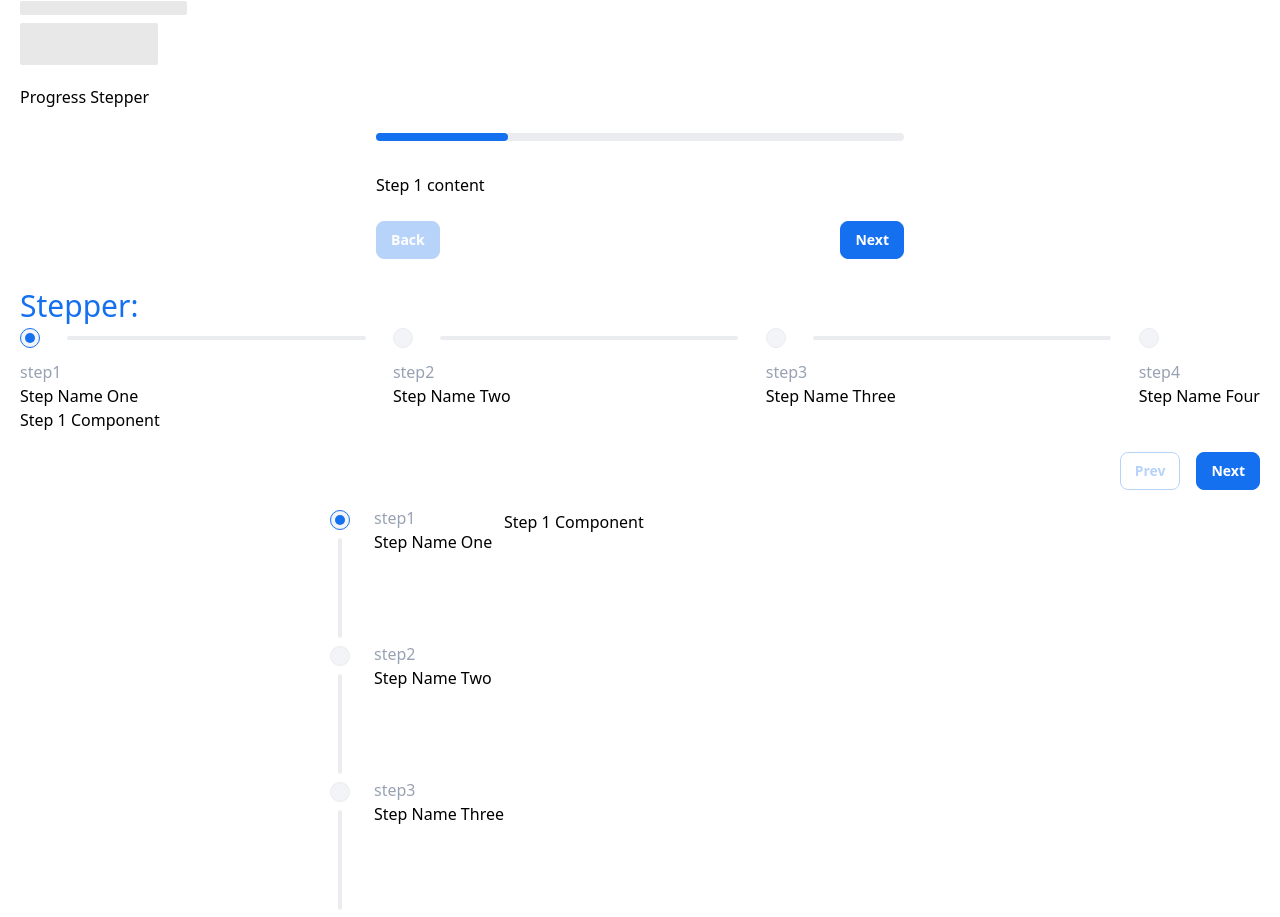
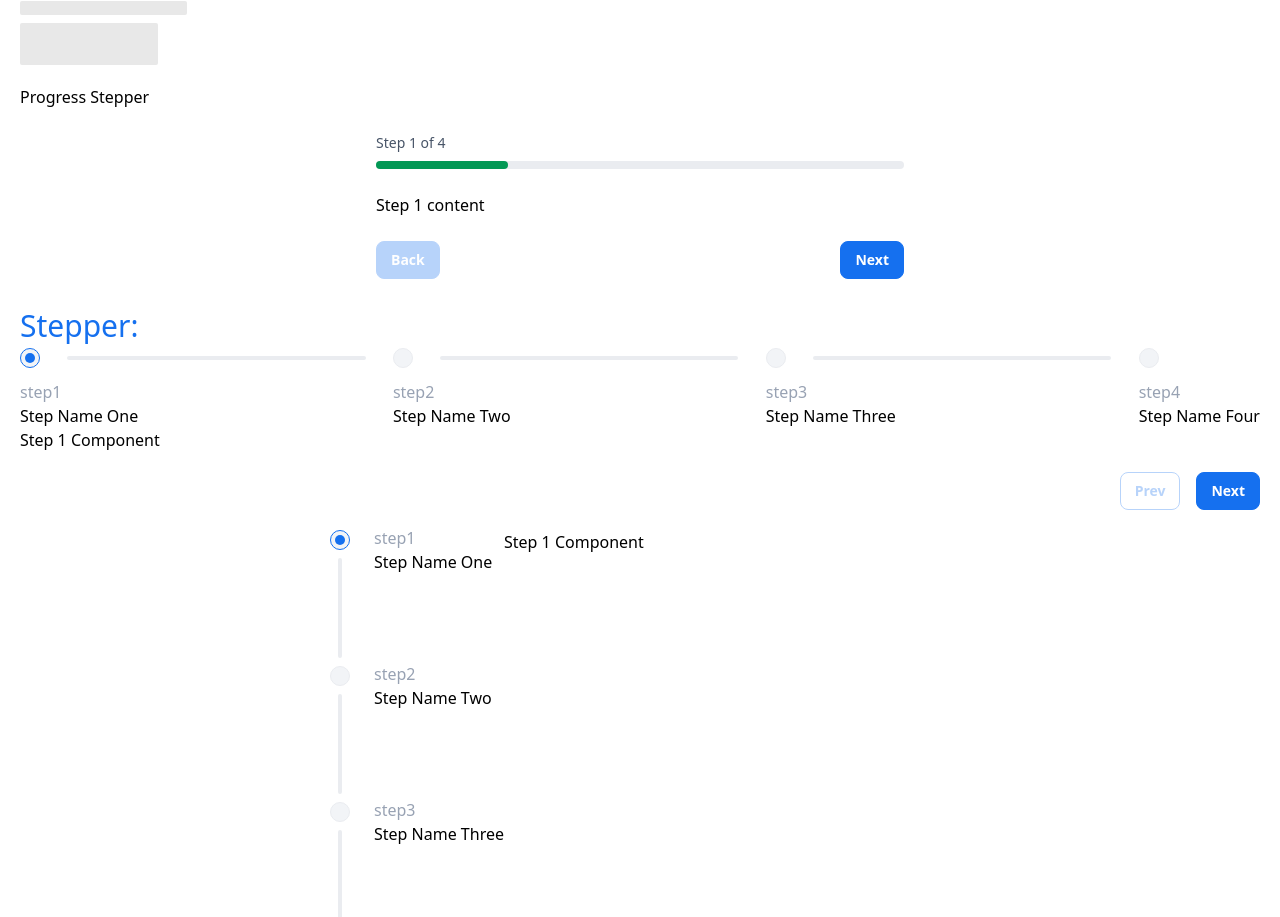
Before and after one commit to atomostechhq/genesis, a Next.js app: page / in a window 1280 px wide. Shown: the part 9633-10550 px from the top of the page. Built offline with nearby package versions, Linux system fonts and the light colour scheme.

Commit message:
updated step progress

```diff
--- a/app/Test.tsx
+++ b/app/Test.tsx
@@ -2652,12 +2652,20 @@ const Test = () => {
       <section>
         <h1>Progress Stepper</h1>
         <div className="max-w-xl mx-auto p-6">
-          <StepProgress totalSteps={4} currentStep={currentProgressStep} />
-
-          {currentProgressStep === 1 && <div>Step 1 content</div>}
-          {currentProgressStep === 2 && <div>Step 2 content</div>}
-          {currentProgressStep === 3 && <div>Step 3 content</div>}
-          {currentProgressStep === 4 && <div>Step 4 content</div>}
+          <StepProgress
+            totalSteps={4}
+            currentStep={currentProgressStep}
+            showLabel
+            progressColor="bg-success-600"
+            ariaLabel="Checkout progress"
+            className="mb-4"
+            contentClassName="mt-6"
+          >
+            {currentProgressStep === 1 && <div>Step 1 content</div>}
+            {currentProgressStep === 2 && <div>Step 2 content</div>}
+            {currentProgressStep === 3 && <div>Step 3 content</div>}
+            {currentProgressStep === 4 && <div>Step 4 content</div>}
+          </StepProgress>
 
           <div className="flex justify-between mt-6">
             <Button
--- a/app/components/StepProgress.tsx
+++ b/app/components/StepProgress.tsx
@@ -1,28 +1,57 @@
+"use client";
 import React from "react";
+import { cn } from "../utils/utils";
 import ProgressBar from "./Progress";
 
-interface StepProgressProps {
+export interface StepProgressProps {
   totalSteps: number;
   currentStep: number;
+  progressColor?: string;
+  showLabel?: boolean;
+  ariaLabel?: string;
+  className?: string;
+  children?: React.ReactNode;
+  contentClassName?: string;
 }
 
 const StepProgress: React.FC<StepProgressProps> = ({
   totalSteps,
   currentStep,
+  progressColor = "bg-primary-600 delay-500",
+  showLabel = false,
+  ariaLabel = "Step progress",
+  className,
+  children,
+  contentClassName,
 }) => {
-  const progress =
-    totalSteps > 0
-      ? Math.min(100, Math.max(0, (currentStep / totalSteps) * 100))
-      : 0;
+  const total = Number.isFinite(totalSteps) ? Math.max(0, totalSteps) : 0;
+  const current = Number.isFinite(currentStep)
+    ? Math.min(total, Math.max(0, currentStep))
+    : 0;
+  const progress = total > 0 ? (current / total) * 100 : 0;
 
   return (
-    <div className="w-full mb-8">
-      <ProgressBar
-        progress={progress}
-        progressColor="bg-primary-600 delay-500"
-      />
+    <div className={cn("w-full", className)}>
+      {showLabel && (
+        <p className="mb-2 text-sm text-gray-600" aria-hidden="true">
+          Step {current} of {total}
+        </p>
+      )}
+      <div
+        role="progressbar"
+        aria-label={ariaLabel}
+        aria-valuemin={0}
+        aria-valuemax={total}
+        aria-valuenow={current}
+        aria-valuetext={`Step ${current} of ${total}`}
+      >
+        <ProgressBar progress={progress} progressColor={progressColor} />
+      </div>
+      {children && <div className={cn("mt-8", contentClassName)}>{children}</div>}
     </div>
   );
 };
 
+StepProgress.displayName = "StepProgress";
+
 export default StepProgress;
```
